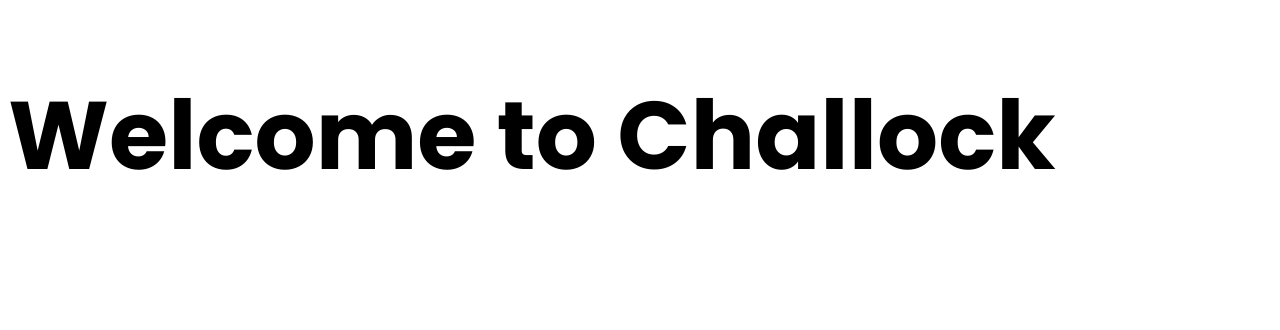
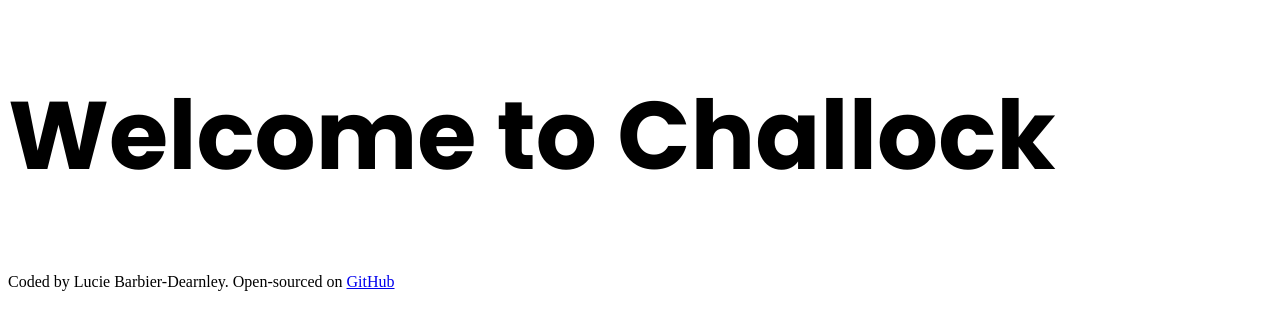
Before and after one commit to luciebarbierdearnley/challock-travel-project, a plain HTML site: page index.html in a window 1280 px wide. Drawn offline with Linux system fonts and the light colour scheme.

Commit message:
Added link to GitHub repository

```diff
--- a/index.html
+++ b/index.html
@@ -13,5 +13,9 @@
   </head>
   <body>
     <h1>Welcome to Challock</h1>
+    <footer>
+      Coded by Lucie Barbier-Dearnley. Open-sourced on
+      <a href="#" target="_blank">GitHub</a>
+    </footer>
   </body>
 </html>
```
